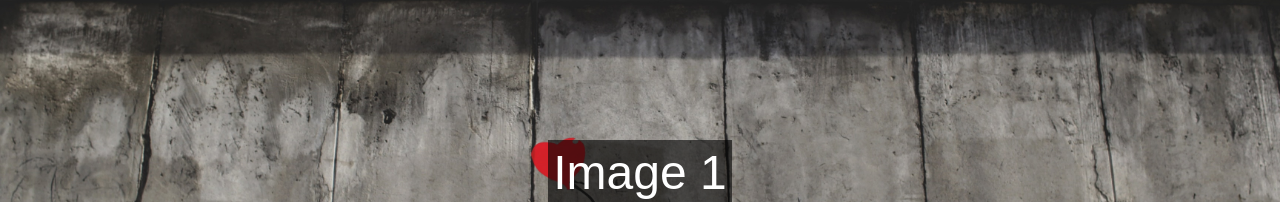
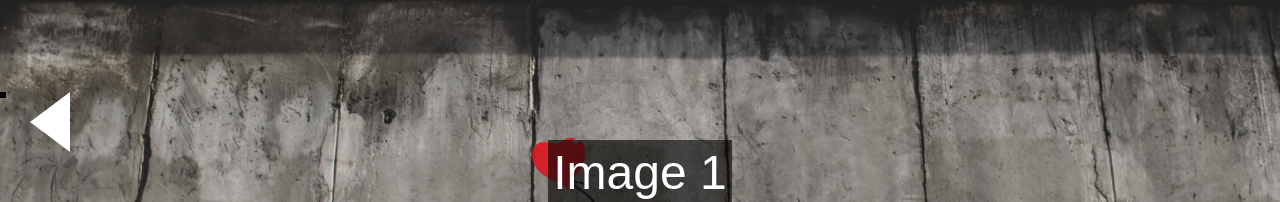
Before and after one commit to nfo94/javascript-simple-projects, a plain HTML site: page image-slider/index.html in a window 1280 px wide. Shown: the part 228-430 px from the top of the page. Drawn offline with Linux system fonts and the light colour scheme.

Commit message:
Atualizando

```diff
--- a/image-slider/style.css
+++ b/image-slider/style.css
@@ -7,7 +7,7 @@ body, #slider, .wrap, .slide-content{
   overflow-x: hidden;
 }
 
-.wrap{ position: relative }
+.wrap{ position: relative; }
 
 .slide{
   background-size: cover;
@@ -38,8 +38,7 @@ body, #slider, .wrap, .slide-content{
 .arrow{
   cursor: pointer;
   position: absolute;
-  top: 50%;
-  margin-top: -50%;
+  top: 40%;
   width: 0;
   height: 0;
   border-style: solid;
@@ -51,3 +50,7 @@ body, #slider, .wrap, .slide-content{
   left: 0;
   margin-left: 30px;
 }
+
+#arrow-right{
+
+}
```
